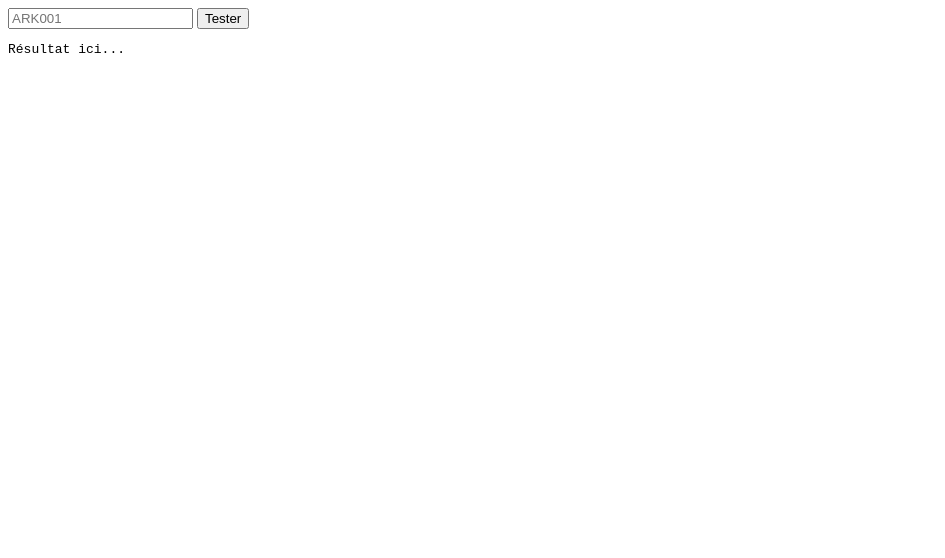
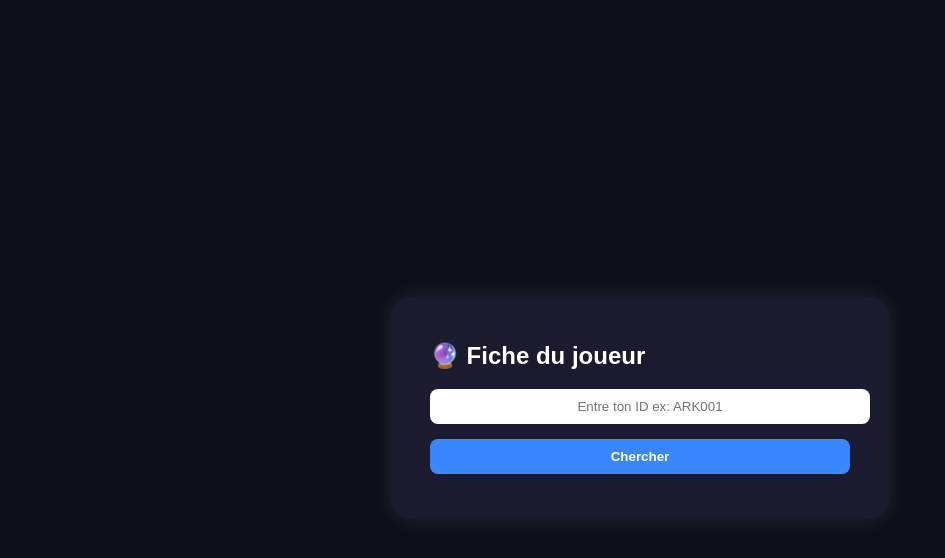
Before and after one commit to damon938/RP_game, a plain HTML site: page index.html in a window 1280 px wide. Shown: the whole page, without its empty margins (0-945 px from the left). Drawn offline with Linux system fonts and the light colour scheme.

Commit message:
index.html

```diff
--- a/index.html
+++ b/index.html
@@ -2,28 +2,99 @@
 <html lang="fr">
 <head>
 <meta charset="UTF-8">
-<title>Debug SheetDB</title>
+<meta name="viewport" content="width=device-width, initial-scale=1.0">
+<title>Carte Joueur RPG</title>
+<style>
+  body {
+    font-family: 'Poppins', sans-serif;
+    background: #0e0e1a;
+    color: #fff;
+    display: flex;
+    justify-content: center;
+    align-items: center;
+    height: 100vh;
+  }
+  .card {
+    background: #1b1b2f;
+    border-radius: 20px;
+    padding: 25px 40px;
+    width: 420px;
+    box-shadow: 0 0 20px rgba(255, 255, 255, 0.1);
+  }
+  input {
+    width: 100%;
+    padding: 10px;
+    margin-bottom: 15px;
+    border-radius: 8px;
+    border: none;
+    outline: none;
+    text-align: center;
+  }
+  button {
+    background: #3a86ff;
+    color: white;
+    border: none;
+    padding: 10px 20px;
+    border-radius: 8px;
+    cursor: pointer;
+    width: 100%;
+    font-weight: bold;
+  }
+  button:hover { background: #265cc2; }
+  .info { margin-top: 20px; white-space: pre-line; }
+</style>
 </head>
 <body>
-<input id="playerId" placeholder="ARK001">
-<button onclick="searchPlayer()">Tester</button>
-<pre id="result">Résultat ici...</pre>
+
+<div class="card">
+  <h2>🔮 Fiche du joueur</h2>
+  <input type="text" id="playerId" placeholder="Entre ton ID ex: ARK001">
+  <button onclick="searchPlayer()">Chercher</button>
+  <div id="result" class="info"></div>
+</div>
 
 <script>
 async function searchPlayer() {
   const id = document.getElementById("playerId").value.trim();
-  const res = document.getElementById("result");
-  res.textContent = "Chargement...";
+  const resultDiv = document.getElementById("result");
+  resultDiv.innerHTML = "⏳ Chargement...";
 
   try {
     const response = await fetch(`https://sheetdb.io/api/v1/o0vmbzvmiboaz/search?id=${id}`);
+    if (!response.ok) throw new Error("Erreur réseau");
     const data = await response.json();
-    console.log("Réponse complète :", data); // <-- Voir console
-    res.textContent = JSON.stringify(data, null, 2);
-  } catch (err) {
-    res.textContent = "Erreur : " + err.message;
+
+    if (data.length === 0) {
+      resultDiv.innerHTML = "⚠️ Joueur introuvable.";
+      return;
+    }
+
+    const p = data[0]; // premier joueur trouvé
+    resultDiv.innerHTML = `
+🧾 Nom: ${p["Nom "] || "vide"}
+🧬 Race: ${p["Race"] || "vide"}
+⚔️ Classe: ${p["Classe"] || "vide"}
+⭐ Niveau: ${p["Niveau"] || "vide"}
+🏅 Rang: ${p["Rang"] || "vide"}
+💰 Argent: ${p["Argent "] || "vide"}
+🏆 Victoires: ${p["Victoires"] || "vide"}
+💀 Défaites: ${p["Défaites"] || "vide"}
+📜 Quêtes: ${p["Quêtes "] || "vide"}
+❤️ PV: ${p["PV"] || "vide"}
+🔮 PM: ${p["PM"] || "vide"}
+⚡ PF: ${p["PF"] || "vide"}
+🔥 PE: ${p["PE"] || "vide"}
+💨 Vitesse: ${p["Vitesse "] || "vide"}
+✨ Compétence: ${p["Competence "] || "vide"}
+⚖️ Attribut: ${p["Attribut "] || "vide"}
+🐾 Familier: ${p["Familier "] || "vide"}
+🧠 XP: ${p["XP"] || "vide"}
+    `;
+  } catch (e) {
+    resultDiv.innerHTML = "❌ Erreur lors de la récupération des données.";
   }
 }
 </script>
+
 </body>
 </html>
```
